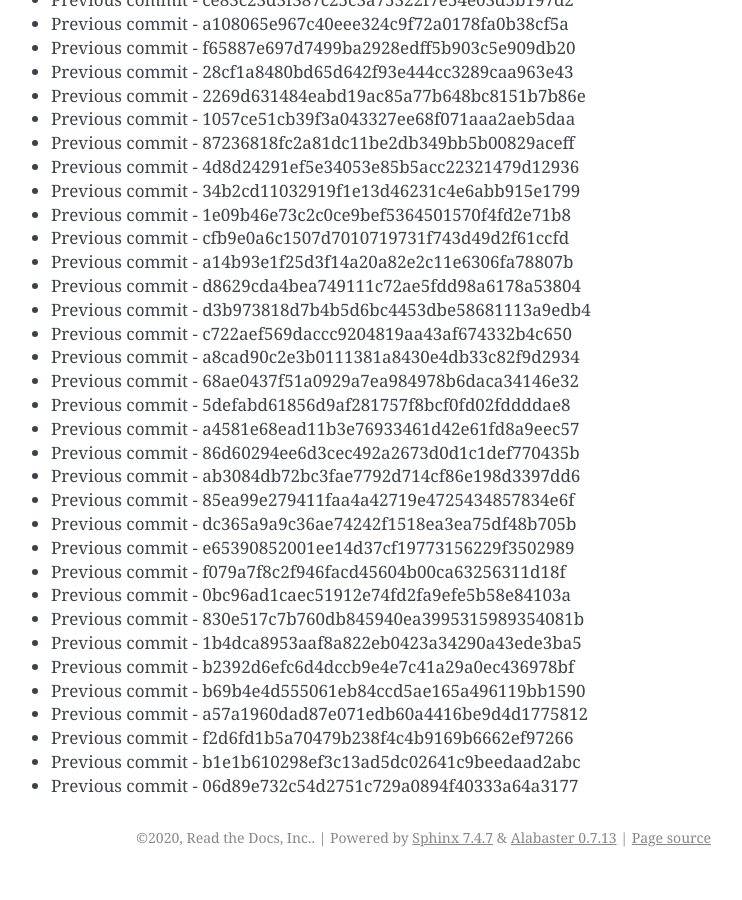
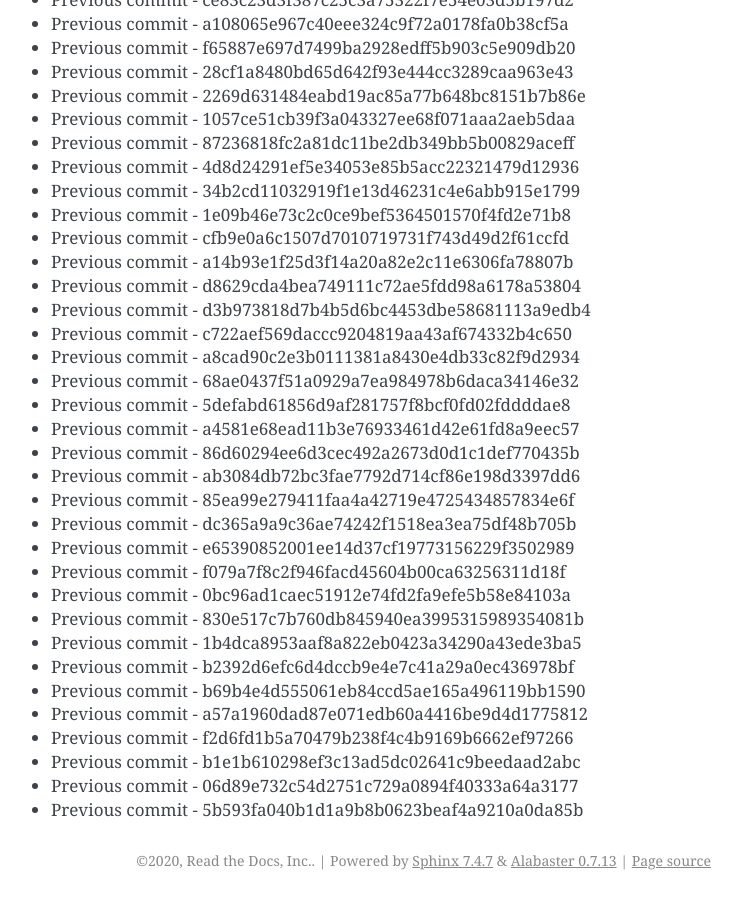
Before and after one commit to readthedocs/rtd-git-stresstest, a Sphinx documentation site: the page built from docs/updates.rst, in a window 1280 px wide and 900 px high, scrolled down 71546 px. Shown: the whole window, without its empty margins (399-1141 px from the left). Built offline with Sphinx 7.4.7, drawn with Linux system fonts in a browser that asks for light colours; before the commit the page ends 72423 px from its top, so only the background shows below that.

Commit message:
Generating commit from previous: 5b593fa040b1d1a9b8b0623beaf4a9210a0da85b

```diff
--- a/docs/updates.rst
+++ b/docs/updates.rst
@@ -3038,3 +3038,4 @@ It can be tested for any performance characteristics.
 * Previous commit - f2d6fd1b5a70479b238f4c4b9169b6662ef97266
 * Previous commit - b1e1b610298ef3c13ad5dc02641c9beedaad2abc
 * Previous commit - 06d89e732c54d2751c729a0894f40333a64a3177
+* Previous commit - 5b593fa040b1d1a9b8b0623beaf4a9210a0da85b
```
